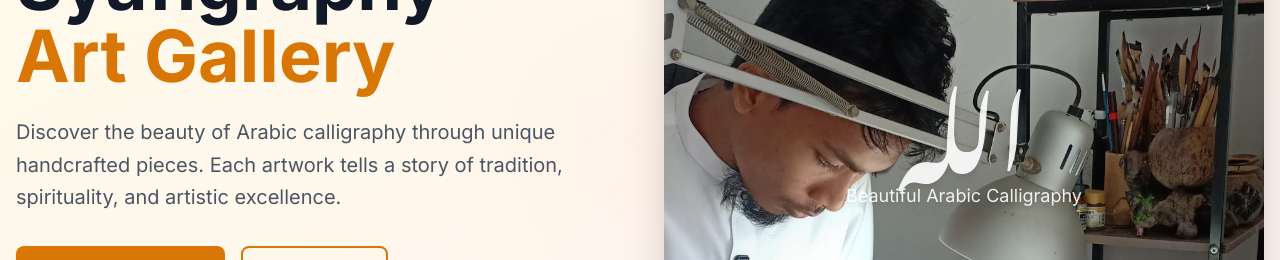
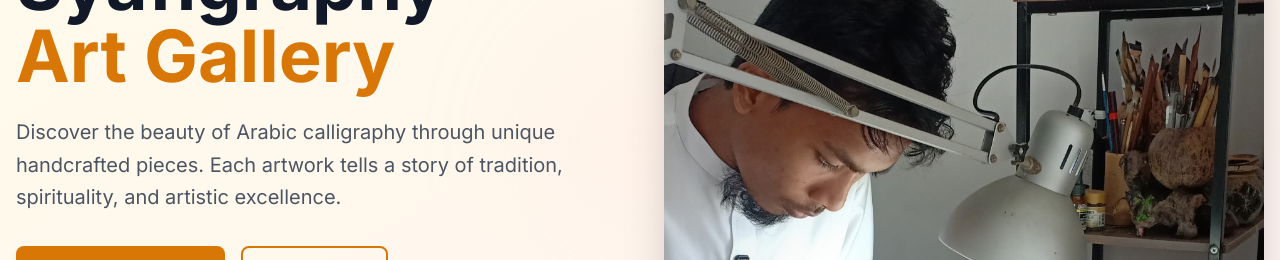
Before and after one commit to ihbaz80/syafigraphy, a Next.js app: page / in a window 1280 px wide. Shown: the part 324-584 px from the top of the page. Built offline with nearby package versions, Linux system fonts and the light colour scheme; no server answers; the database is empty; a web font is replaced by a local one.

Commit message:
Remove watermark on Hero Section

```diff
--- a/app/page.tsx
+++ b/app/page.tsx
@@ -13,6 +13,7 @@ import { SpeedInsights } from "@vercel/speed-insights/next"
 export default function Home() {
   return (
     <div className="min-h-screen">
+      {/*Vercel Analytic*/}
       <Analytics/>
       <SpeedInsights />
 
--- a/components/HeroSection.tsx
+++ b/components/HeroSection.tsx
@@ -85,8 +85,8 @@ export default function HeroSection() {
               {/* Floating Calligraphy Text */}
               <div className="absolute inset-0 flex items-center justify-center pointer-events-none">
                 <div className="text-center text-white">
-                  <div className="text-6xl lg:text-8xl font-arabic mb-4 opacity-90 drop-shadow-lg">الله</div>
-                  <p className="text-lg opacity-90 drop-shadow-md">Beautiful Arabic Calligraphy</p>
+                  <div className="text-6xl lg:text-8xl font-arabic mb-4 opacity-90 drop-shadow-lg"></div>
+                  <p className="text-lg opacity-90 drop-shadow-md"></p>
                 </div>
               </div>
             </div>
```
Also changed, not shown: 1 other file (tests, documents, lock files or other folders).
